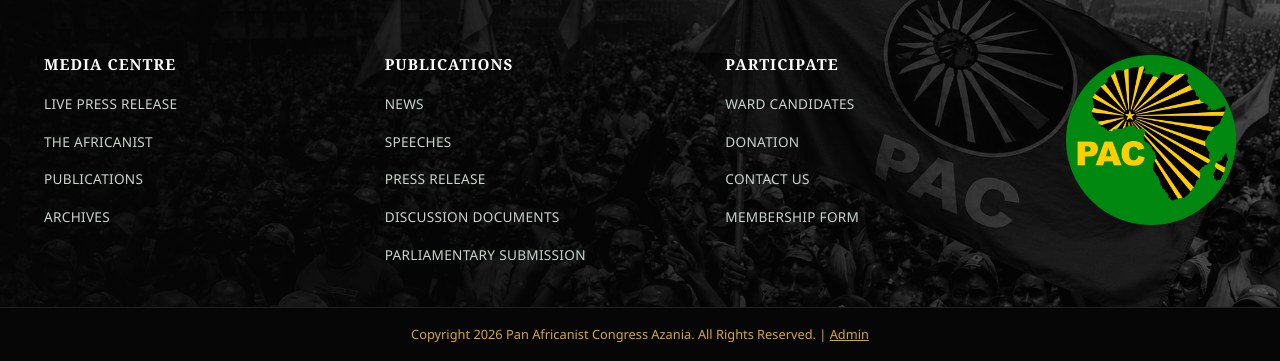
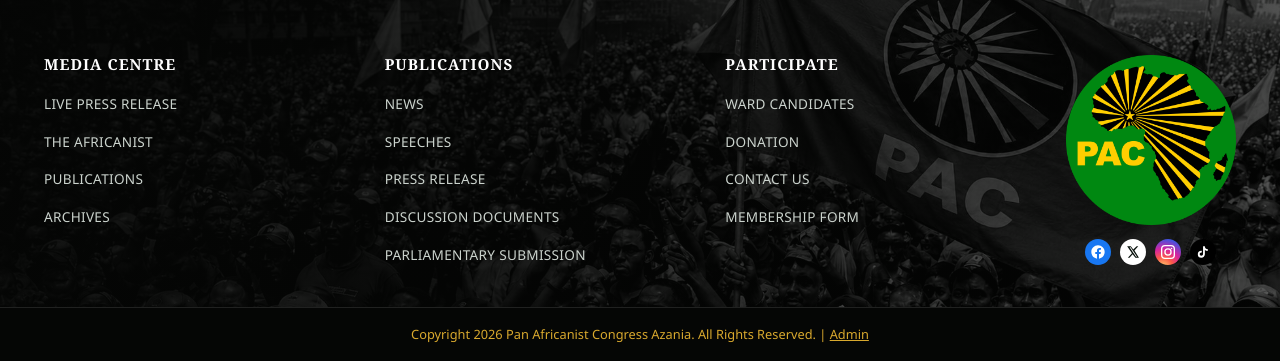
Before and after one commit to malekamk/pac, a PHP site: page /index.php in a window 1280 px wide. Shown: the part 2944-3305 px from the top of the page. Run offline with PHP 8.4, Linux system fonts and the light colour scheme; data comes from the database, SQL or seed files in the repository; data that the repository does not hold is empty.

Commit message:
Add social media icons to the footer
Mirrors the header topbar's Facebook/X/Instagram/TikTok icons under the
emblem in the footer, using the same real PAC JHB account links.

Co-Authored-By: Claude Sonnet 5 <noreply@anthropic.com>

```diff
--- a/css/style.css
+++ b/css/style.css
@@ -339,6 +339,8 @@ footer.site-footer{position:relative;border-top:4px solid var(--gold);}
 .footer-grid ul a:hover{color:var(--gold);}
 .footer-emblem{display:flex;align-items:center;justify-content:center;}
 .footer-emblem img{width:170px;height:170px;}
+.footer-social{display:flex;justify-content:center;gap:9px;margin-top:14px;}
+@media (max-width:900px){.footer-social{justify-content:flex-start;}}
 .footer-bottom{position:relative;z-index:2;border-top:1px solid var(--border);padding:16px 0;text-align:center;font-size:.8rem;color:var(--gold);background:#050605;}
 .footer-bottom a{color:var(--gold);text-decoration:underline;}
 
--- a/partials/footer.php
+++ b/partials/footer.php
@@ -32,7 +32,27 @@
         </ul>
       </div>
       <div class="footer-emblem">
-        <img src="assets/img/1200px-Pan_Africanist_Congress_of_Azania_logo.svg_.png" alt="PAC emblem">
+        <div>
+          <img src="assets/img/1200px-Pan_Africanist_Congress_of_Azania_logo.svg_.png" alt="PAC emblem">
+          <div class="footer-social">
+            <a href="https://www.facebook.com/people/Pac-Jhb/61593735309063" target="_blank" rel="noopener" aria-label="Facebook" class="social-icon social-facebook">
+              <svg viewBox="0 0 24 24" fill="currentColor" width="16" height="16"><path d="M22 12.06C22 6.5 17.52 2 12 2S2 6.5 2 12.06c0 5.02 3.66 9.18 8.44 9.94v-7.03H7.9v-2.9h2.54V9.85c0-2.5 1.49-3.89 3.77-3.89 1.09 0 2.23.2 2.23.2v2.46h-1.26c-1.24 0-1.63.77-1.63 1.56v1.87h2.78l-.45 2.9h-2.33V22c4.78-.76 8.44-4.92 8.44-9.94Z"/></svg>
+            </a>
+            <a href="https://x.com/PACjhb" target="_blank" rel="noopener" aria-label="X / Twitter" class="social-icon social-x">
+              <svg viewBox="0 0 24 24" fill="currentColor" width="14" height="14"><path d="M18.24 2H21l-6.55 7.49L22.2 22h-6.06l-4.74-6.2L5.96 22H3.18l7.02-8.02L2 2h6.2l4.29 5.67L18.24 2Zm-1.06 18h1.68L7.9 3.9H6.1L17.18 20Z"/></svg>
+            </a>
+            <a href="https://www.instagram.com/pacjhb/" target="_blank" rel="noopener" aria-label="Instagram" class="social-icon social-instagram">
+              <svg viewBox="0 0 24 24" fill="none" stroke="currentColor" stroke-width="2" stroke-linecap="round" stroke-linejoin="round" width="16" height="16">
+                <rect x="2.5" y="2.5" width="19" height="19" rx="5"/>
+                <circle cx="12" cy="12" r="4.6"/>
+                <circle cx="17.3" cy="6.7" r="1.15" fill="currentColor" stroke="none"/>
+              </svg>
+            </a>
+            <a href="https://www.tiktok.com/@pac_jhb" target="_blank" rel="noopener" aria-label="TikTok" class="social-icon social-tiktok">
+              <svg viewBox="0 0 24 24" fill="currentColor" width="14" height="14"><path d="M16.6 5.82c-.9-.99-1.4-2.28-1.4-3.62h-3.1v13.4c0 1.62-1.32 2.94-2.94 2.94a2.94 2.94 0 0 1 0-5.88c.28 0 .55.04.8.11V9.7a6.1 6.1 0 0 0-.8-.05A6.05 6.05 0 0 0 3.1 15.7a6.05 6.05 0 0 0 6.05 6.05c3.34 0 6.05-2.71 6.05-6.05V8.57a8.58 8.58 0 0 0 4.9 1.53V7c-1.24 0-2.4-.42-3.5-1.18Z"/></svg>
+            </a>
+          </div>
+        </div>
       </div>
     </div>
   </div>
```
